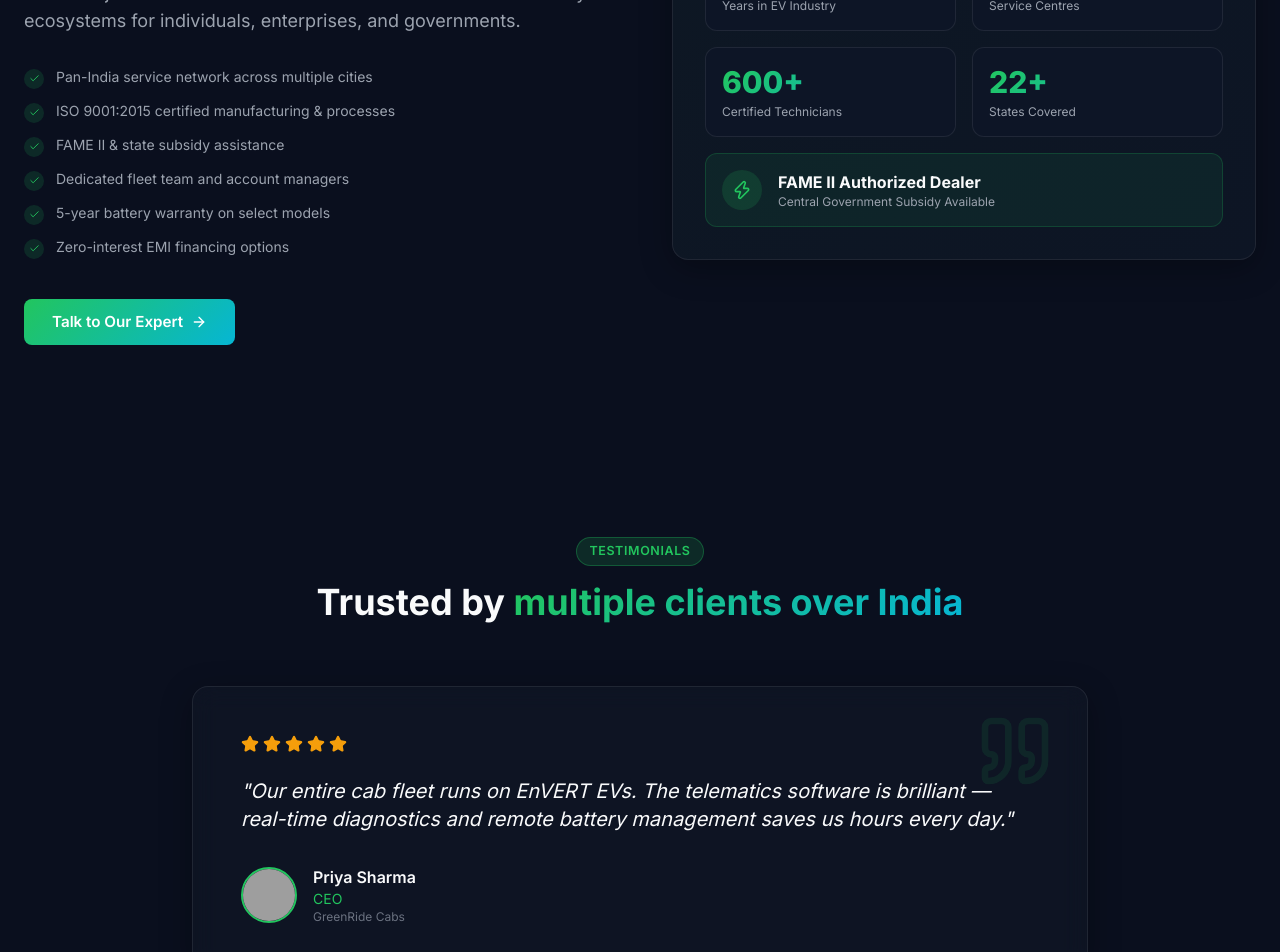
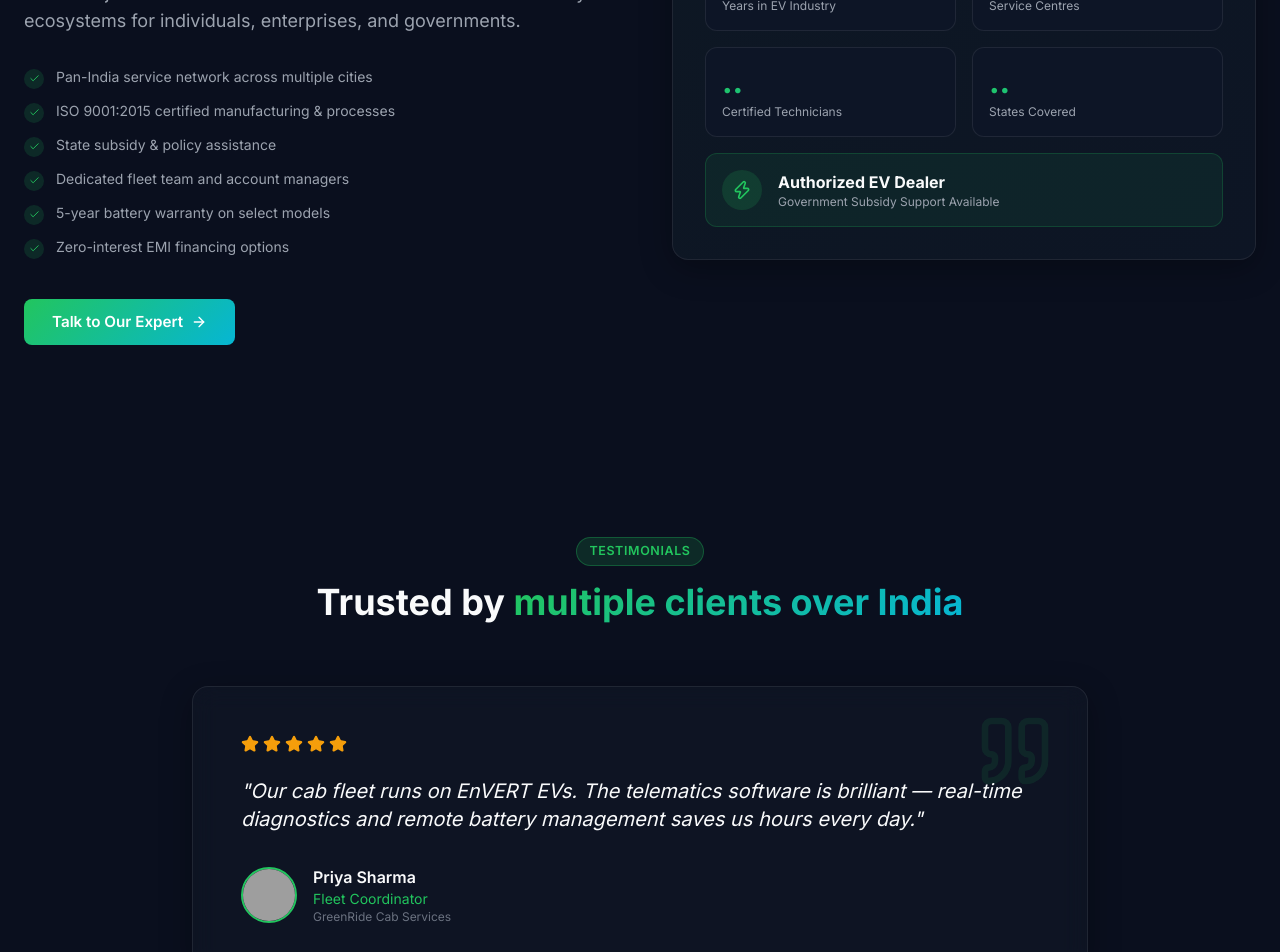
Before and after one commit to envertgroup/envert, a React (Vite) app: page / in a window 1280 px wide. Shown: the part 2900-3852 px from the top of the page. Built offline with nearby package versions, Linux system fonts and the light colour scheme; grey boxes are pictures that could not be loaded.

Commit message:
refactor: update branding, migrate site domain, and refine consultancy and home page content

```diff
--- a/index.html
+++ b/index.html
@@ -16,7 +16,7 @@
 
     <!-- Open Graph / Social -->
     <meta property="og:type" content="website" />
-    <meta property="og:url" content="https://envert.in/" />
+    <meta property="og:url" content="https://www.envertelectric.com/" />
     <meta property="og:title" content="EnVERT — India's Premier EV Company" />
     <meta property="og:description" content="Complete EV ecosystem — vehicles, charging, battery, solar, fleet & software solutions." />
 
--- a/src/data/testimonials.js
+++ b/src/data/testimonials.js
@@ -1,29 +1,28 @@
-// src/data/testimonials.js
 export const testimonials = [
   {
     id: 't1',
     name: 'Rajesh Kumar',
-    company: 'Flipkart Logistics',
+    company: 'Express Cargo Logistics',
     role: 'Fleet Manager',
-    quote: 'We deployed 120 EnVERT Cargo Trikes for last-mile delivery. The reduction in fuel costs alone paid back the investment in under 14 months. Exceptional support team.',
+    quote: 'We deployed EnVERT Cargo Trikes for our local delivery routes. The reduction in fuel costs alone paid back the investment very quickly. Exceptional support team.',
     rating: 5,
     avatar: 'https://randomuser.me/api/portraits/men/1.jpg',
   },
   {
     id: 't2',
     name: 'Priya Sharma',
-    company: 'GreenRide Cabs',
-    role: 'CEO',
-    quote: 'Our entire cab fleet runs on EnVERT EVs. The telematics software is brilliant — real-time diagnostics and remote battery management saves us hours every day.',
+    company: 'GreenRide Cab Services',
+    role: 'Fleet Coordinator',
+    quote: 'Our cab fleet runs on EnVERT EVs. The telematics software is brilliant — real-time diagnostics and remote battery management saves us hours every day.',
     rating: 5,
     avatar: 'https://randomuser.me/api/portraits/women/2.jpg',
   },
   {
     id: 't3',
     name: 'Arun Menon',
-    company: 'Kochi Metropolitan Transport',
+    company: 'City Shuttle Services',
     role: 'Operations Head',
-    quote: 'The CityBus 40 has transformed our public transport. Passengers love the quiet, smooth ride. We\'ve cut our diesel bill by 82% and reduced emission complaints to zero.',
+    quote: 'The electric buses have transformed our local shuttle service. Passengers love the quiet, smooth ride. We\'ve cut our diesel bill significantly.',
     rating: 5,
     avatar: 'https://randomuser.me/api/portraits/men/3.jpg',
   },
@@ -39,18 +38,18 @@ export const testimonials = [
   {
     id: 't5',
     name: 'Vikram Singh',
-    company: 'SolarTech Industries',
+    company: 'SolarTech Solutions',
     role: 'Energy Manager',
-    quote: 'EnVERT helped us integrate solar panels with our vehicle charging infrastructure. The hybrid energy management system is incredibly efficient and well-engineered.',
+    quote: 'EnVERT helped us integrate solar panels with our vehicle charging infrastructure. The hybrid energy management system is incredibly efficient.',
     rating: 5,
     avatar: 'https://randomuser.me/api/portraits/men/5.jpg',
   },
   {
     id: 't6',
     name: 'Meera Pillai',
-    company: 'Delhi Auto Fleet',
-    role: 'Owner',
-    quote: 'Running 45 auto-rickshaws on EnVERT. The drivers love it — lower maintenance, no fuel anxiety, and the mobile app gives them charging station locations instantly.',
+    company: 'Local Auto Rentals',
+    role: 'Auto Fleet Coordinator',
+    quote: 'Running our auto-rickshaws on EnVERT has been great. The drivers love the lower maintenance, and the mobile app gives them charging station locations instantly.',
     rating: 4,
     avatar: 'https://randomuser.me/api/portraits/women/6.jpg',
   },
--- a/src/pages/Consultancy.jsx
+++ b/src/pages/Consultancy.jsx
@@ -9,7 +9,7 @@ import SEO from '../components/SEO';
 const services = [
   { icon: Leaf, title: 'Carbon Footprint Auditing', desc: 'Measure, report, and plan reduction of your organization\'s transport-related carbon emissions.', color: '#22c55e' },
   { icon: MapPin, title: 'Charging Network Planning', desc: 'Site selection, feasibility analysis, and ROI modeling for public or private charging networks.', color: '#06b6d4' },
-  { icon: FileText, title: 'Policy & Subsidy Guidance', desc: 'Navigate FAME II, state EV policies, PLI schemes, and tax incentives with our policy experts.', color: '#f59e0b' },
+  { icon: FileText, title: 'Policy & Subsidy Guidance', desc: 'Navigate central and state EV policies, PLI schemes, and tax incentives with our policy experts.', color: '#f59e0b' },
   { icon: BarChart3, title: 'Techno-Economic Feasibility', desc: 'Detailed feasibility reports for EV fleet transition, charging infrastructure, or solar-EV projects.', color: '#8b5cf6' },
   { icon: Users, title: 'Stakeholder Training', desc: 'Workshops and training programs for fleet managers, drivers, and technicians on EV operations.', color: '#ec4899' },
   { icon: TrendingDown, title: 'TCO & ROI Modeling', desc: 'Financial modeling comparing diesel/petrol TCO vs. electric alternatives with real-world data.', color: '#f97316' },
--- a/src/pages/Home.jsx
+++ b/src/pages/Home.jsx
@@ -23,7 +23,7 @@ const solutions = [
 const whyEnVERT = [
   'Pan-India service network across multiple cities',
   'ISO 9001:2015 certified manufacturing & processes',
-  'FAME II & state subsidy assistance',
+  'State subsidy & policy assistance',
   'Dedicated fleet team and account managers',
   '5-year battery warranty on select models',
   'Zero-interest EMI financing options',
@@ -171,9 +171,9 @@ export default function Home() {
                   <div className="grid grid-cols-2 gap-4">
                     {[
                       { label: 'Years in EV Industry', value: '8+' },
-                      { label: 'Service Centres', value: '180+' },
-                      { label: 'Certified Technicians', value: '600+' },
-                      { label: 'States Covered', value: '22+' },
+                      { label: 'Service Centres', value: '..' },
+                      { label: 'Certified Technicians', value: '..' },
+                      { label: 'States Covered', value: '..' },
                     ].map(stat => (
                       <div
                         key={stat.label}
@@ -193,8 +193,8 @@ export default function Home() {
                       <Zap size={20} style={{ color: '#22c55e' }} />
                     </div>
                     <div>
-                      <div className="font-bold" style={{ color: 'var(--color-text-primary)' }}>FAME II Authorized Dealer</div>
-                      <div className="text-xs" style={{ color: 'var(--color-text-secondary)' }}>Central Government Subsidy Available</div>
+                      <div className="font-bold" style={{ color: 'var(--color-text-primary)' }}>Authorized EV Dealer</div>
+                      <div className="text-xs" style={{ color: 'var(--color-text-secondary)' }}>Government Subsidy Support Available</div>
                     </div>
                   </div>
                 </div>
```
Also changed, not shown: public/robots.txt, 1 other file (tests, documents, lock files or other folders).
